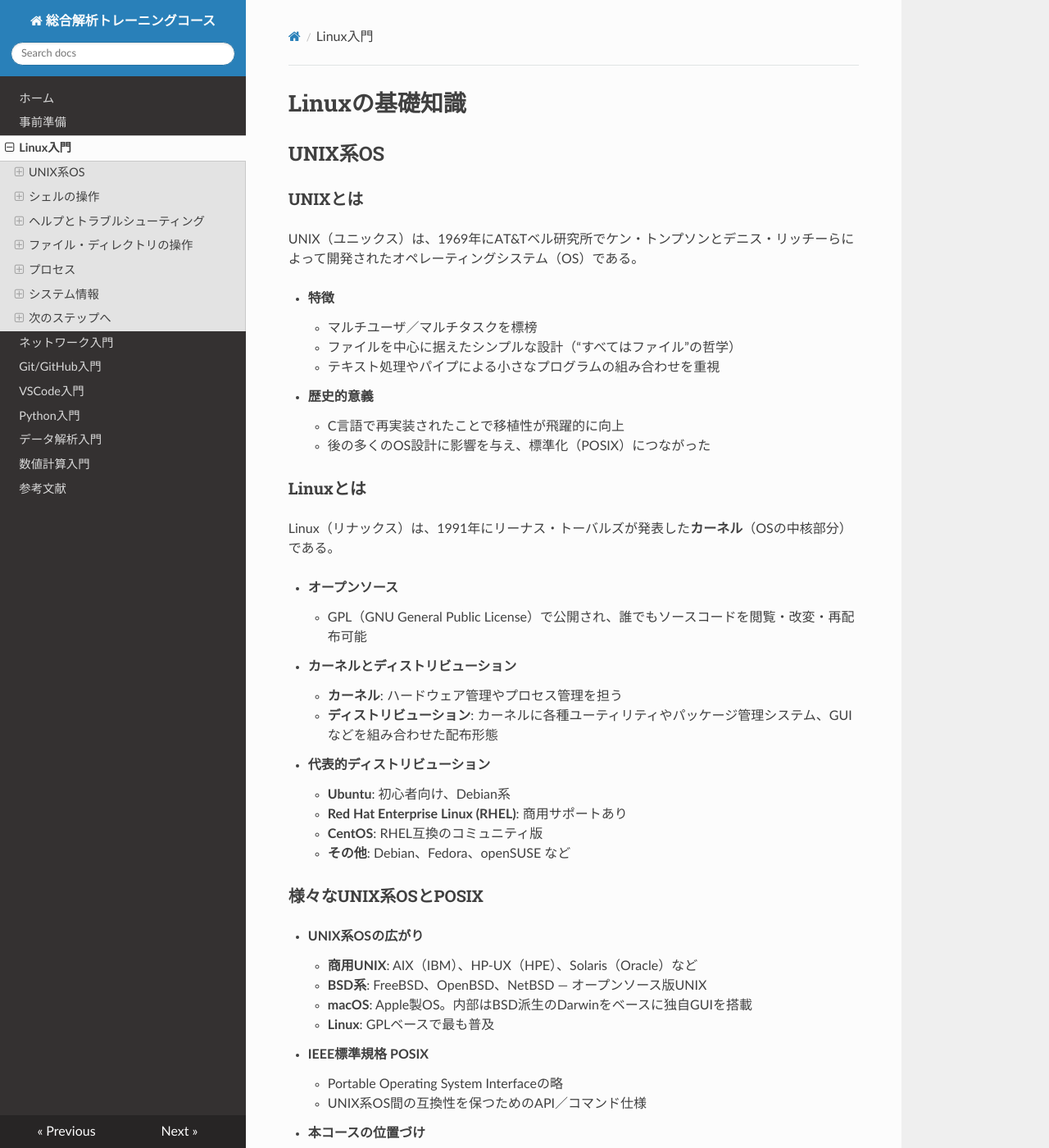
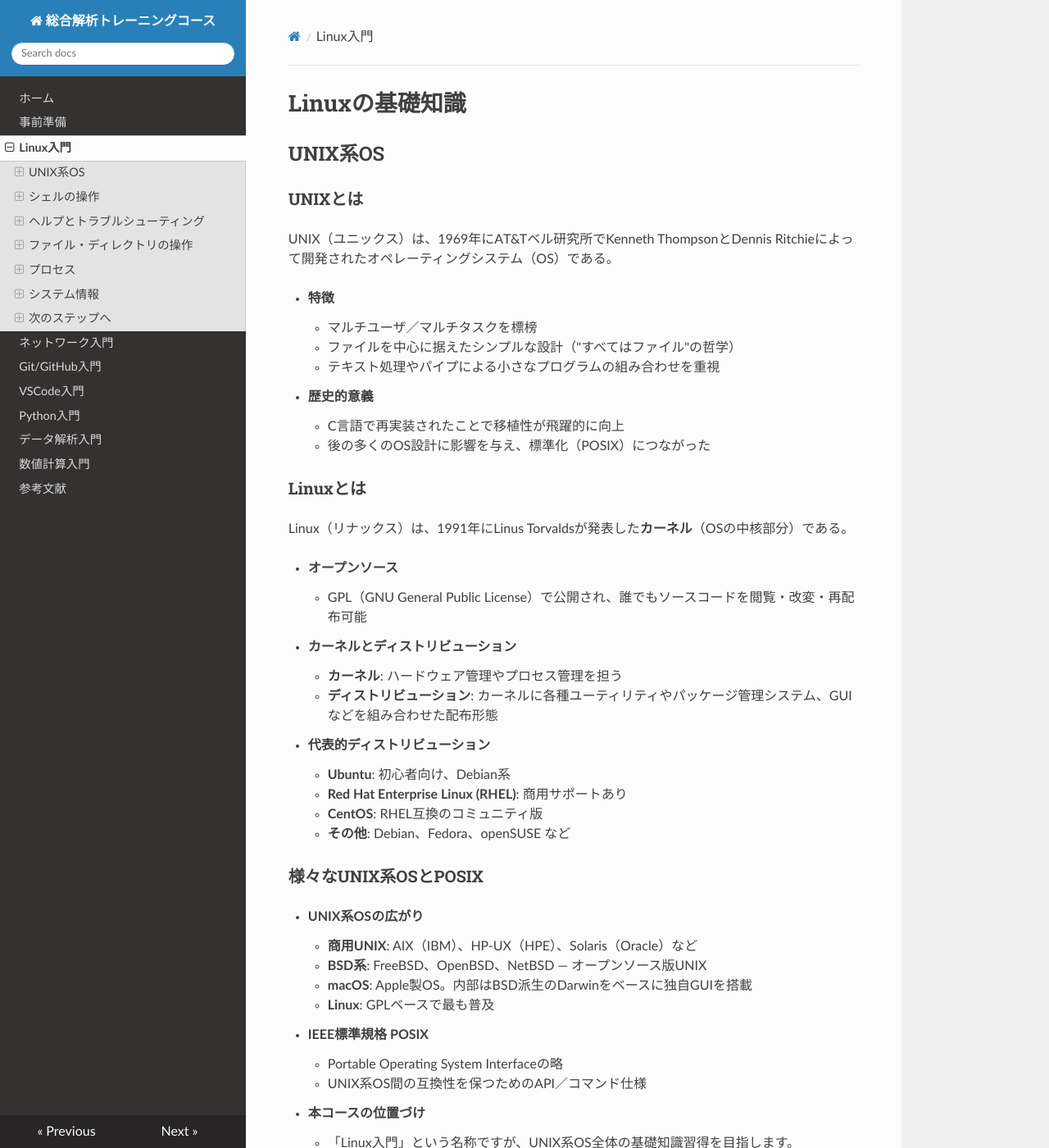
Before and after one commit to is-isee/training_course, an MkDocs documentation site: the page built from docs/linux_usage.md, in a window 1280 px wide and 1400 px high. Shown: the whole window at 82% size. Built offline with MkDocs 1.6.1, drawn with Linux system fonts in a browser that asks for light colours; nearby versions of some CDN libraries; some of the changed text lies outside the part shown.

Commit message:
minor fix

```diff
--- a/docs/linux_usage.md
+++ b/docs/linux_usage.md
@@ -4,11 +4,11 @@
 
 ### UNIXとは
 
-UNIX（ユニックス）は、1969年にAT&Tベル研究所でケン・トンプソンとデニス・リッチーらによって開発されたオペレーティングシステム（OS）である。
+UNIX（ユニックス）は、1969年にAT&Tベル研究所でKenneth ThompsonとDennis Ritchieによって開発されたオペレーティングシステム（OS）である。
 
 - **特徴**
   - マルチユーザ／マルチタスクを標榜
-  - ファイルを中心に据えたシンプルな設計（“すべてはファイル”の哲学）
+  - ファイルを中心に据えたシンプルな設計（"すべてはファイル"の哲学）
   - テキスト処理やパイプによる小さなプログラムの組み合わせを重視
 - **歴史的意義**
   - C言語で再実装されたことで移植性が飛躍的に向上
@@ -16,7 +16,7 @@
 
 ### Linuxとは
 
-Linux（リナックス）は、1991年にリーナス・トーバルズが発表した**カーネル**（OSの中核部分）である。
+Linux（リナックス）は、1991年にLinus Torvaldsが発表した**カーネル**（OSの中核部分）である。
 
 - **オープンソース**
   - GPL（GNU General Public License）で公開され、誰でもソースコードを閲覧・改変・再配布可能
@@ -46,12 +46,12 @@
 
 ### 様々なシェル
 
-- `sh`（Bourne Shell）: POSIX 標準のベース
-- `bash`（Bourne Again Shell）: GNU プロジェクト版。広く普及
+- `sh`（Bourne Shell）: POSIX 標準に準拠した最低限の機能を持つシェル
+- `bash`（Bourne Again Shell）: Bourne Shell の GNU プロジェクト版
 - `zsh`: 高度な補完・カスタマイズ機能
 - `csh/tcsh`: C風の構文。現在はあまり主流ではない
 
-このコースでは最も一般的な `bash` を中心に、POSIX 準拠の共通機能を紹介する。
+このコースでは最も広く普及している `bash` を例に、多くのシェルで共通する機能を紹介する。
 
 ### シェルを終了する `exit` / `Ctrl-D`
 
```
